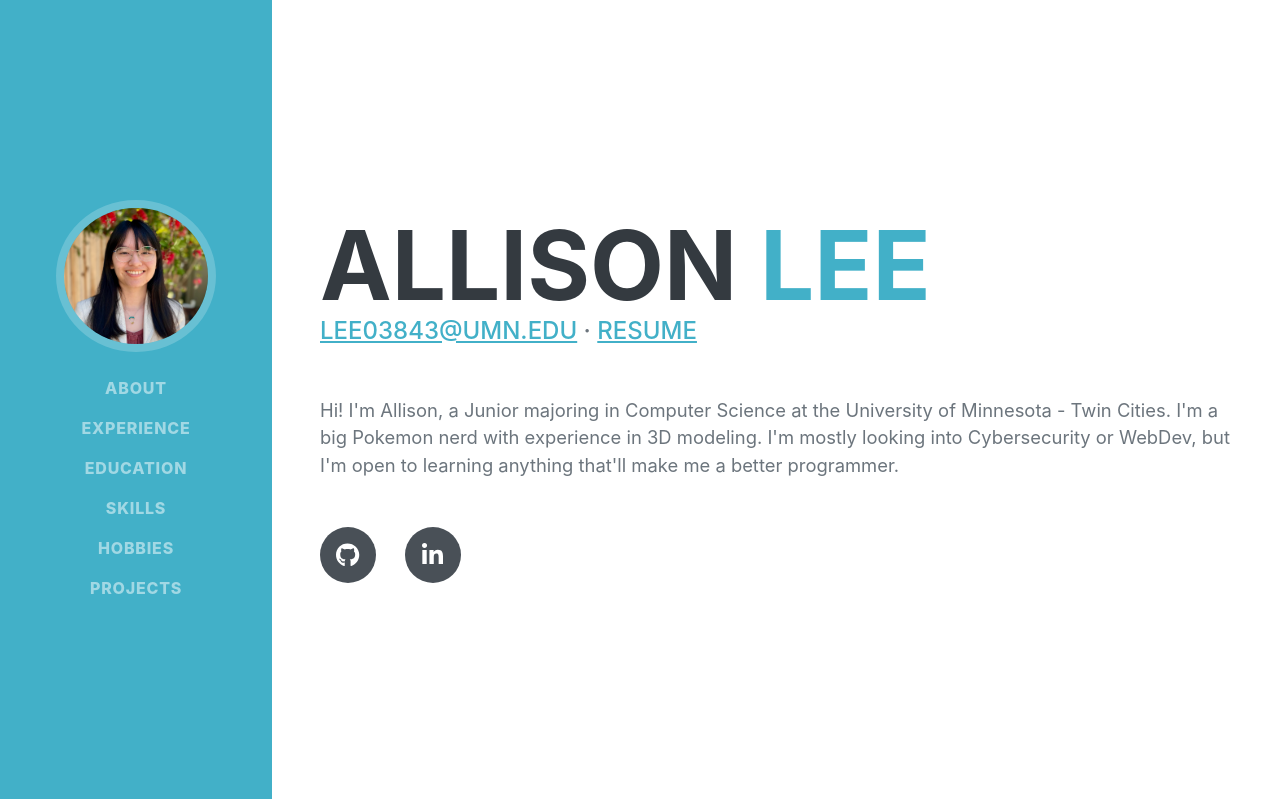
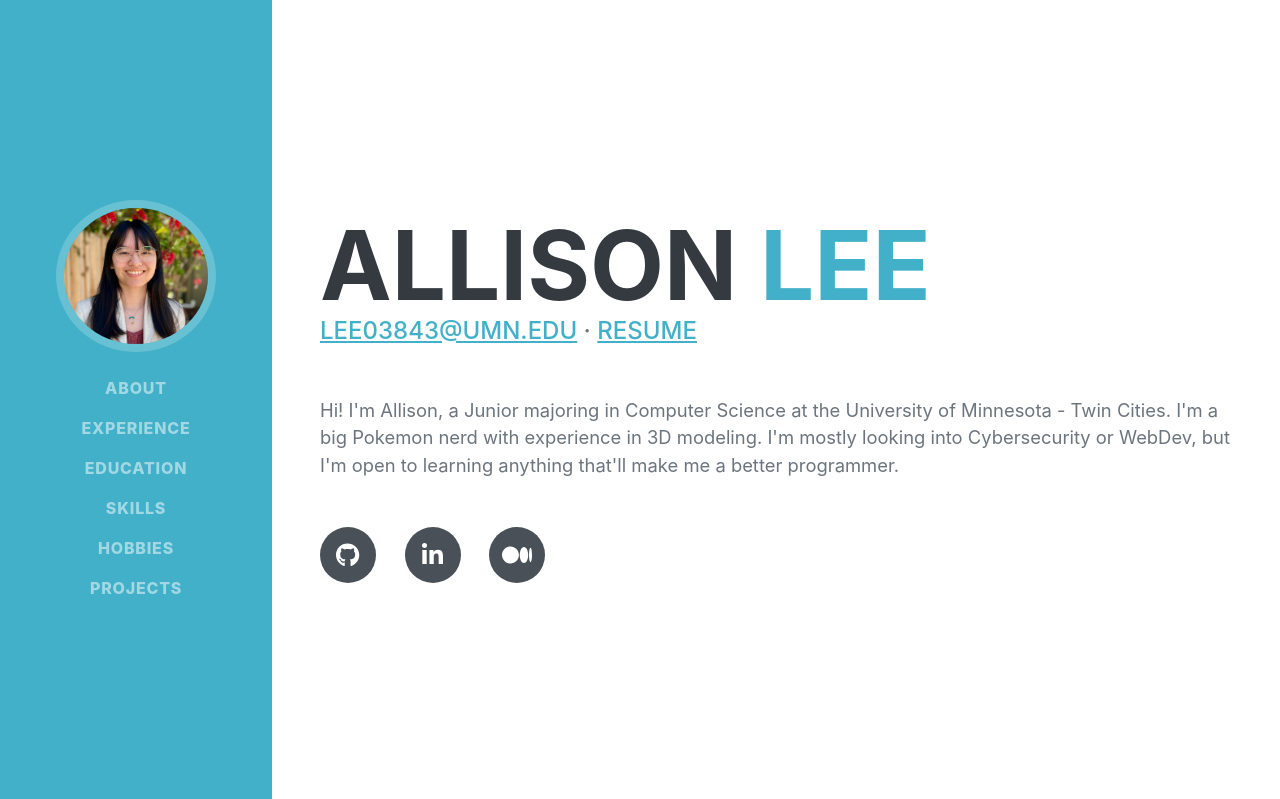
Before and after one commit to XiIinous/items, a Django app: page / in a window 1280 px wide. Shown: the top 799 px of the page. Run offline with Django 4.2, Linux system fonts and the light colour scheme; some libraries are stand-ins or nearby versions; some web fonts are replaced.

Commit message:
Update hell_world.html

```diff
--- a/hell_world/templates/hell_world.html
+++ b/hell_world/templates/hell_world.html
@@ -60,6 +60,7 @@
                         <a class="social-icon" href="https://github.com/XiIinous"><i class="fab fa-github"></i></a>
                         <!-- <a class="social-icon" href="https://umn.joinhandshake.com/stu/users/40582076"><i class="fa-solid fa-handshake"></i></a> -->
                         <a class="social-icon" href="https://www.linkedin.com/in/allison-lee-8059b9291/"><i class="fab fa-linkedin-in"></i></a>
+                        <a class="social-icon" href="https://medium.com/@lee03843"><i class="fa-brands fa-medium"></i></a>
                     </div>
                 </div>
             </section>
```
